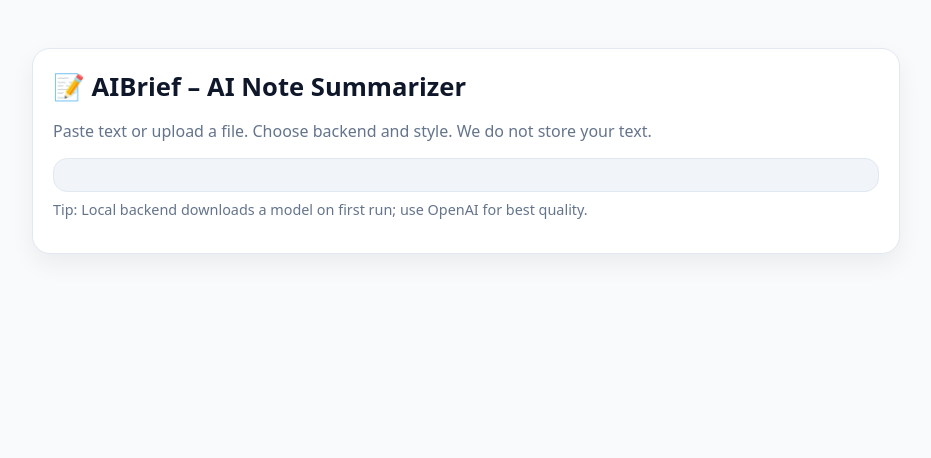
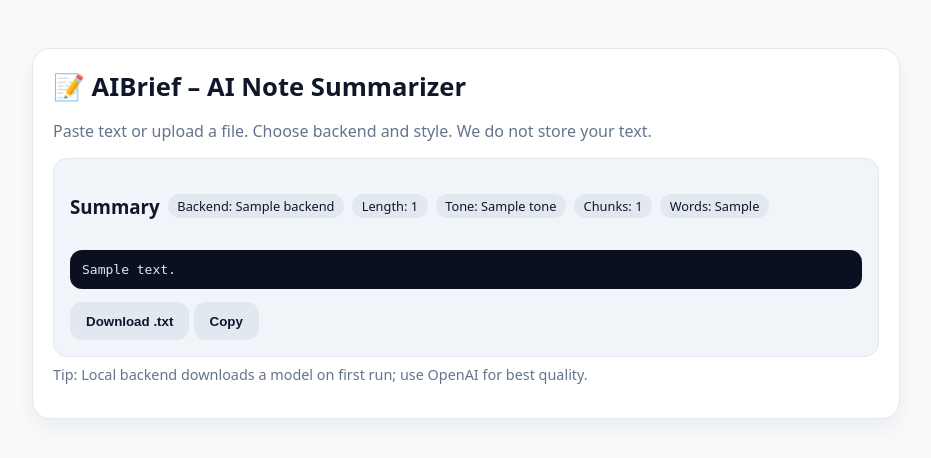
Before and after one commit to Eltaf-azizi/AI-note-summarizer, a Flask app: template templates/index.html in a window 1280 px wide. Shown: the top 458 px of the page, without its empty margins (174-1105 px from the left). Run offline with Flask 3, Linux system fonts and the light colour scheme; the template is opened without the code that fills it: most values are stand-ins (such as "Sample title", 1, 10 or a date in 2020).

Commit message:
start working on the summary structure

```diff
--- a/templates/index.html
+++ b/templates/index.html
@@ -17,6 +17,24 @@
 
       {% if result %}
       <div class="result">
+
+        <div class="flex">
+          <h3>Summary</h3>
+          <span class="pill">Backend: {{ result.backend }}</span>
+          <span class="pill">Length: {{ result.length }}</span>
+          <span class="pill">Tone: {{ result.tone }}</span>
+          <span class="pill">Chunks: {{ result.stats.num_chunks }}</span>
+          <span class="pill">Words: {{ result.stats.input_words }}</span>
+          {% if result.from_cache %}<span class="pill good">Cached</span>{% endif %}
+        </div>
+        <pre id="summaryBox">{{ result.summary }}</pre>
+        <form method="POST" action="/download">
+          <input type="hidden" name="content" value="{{ result.summary }}" />
+          <input type="hidden" name="filename" value="summary.txt" />
+          <button type="submit" class="ghost">Download .txt</button>
+          <button type="button" class="ghost" id="copyBtn">Copy</button>
+        </form>
+
         {% if result.partials and result.partials|length > 1 %}
         <details>
           <summary>Show partial summaries (map step)</summary>
```
